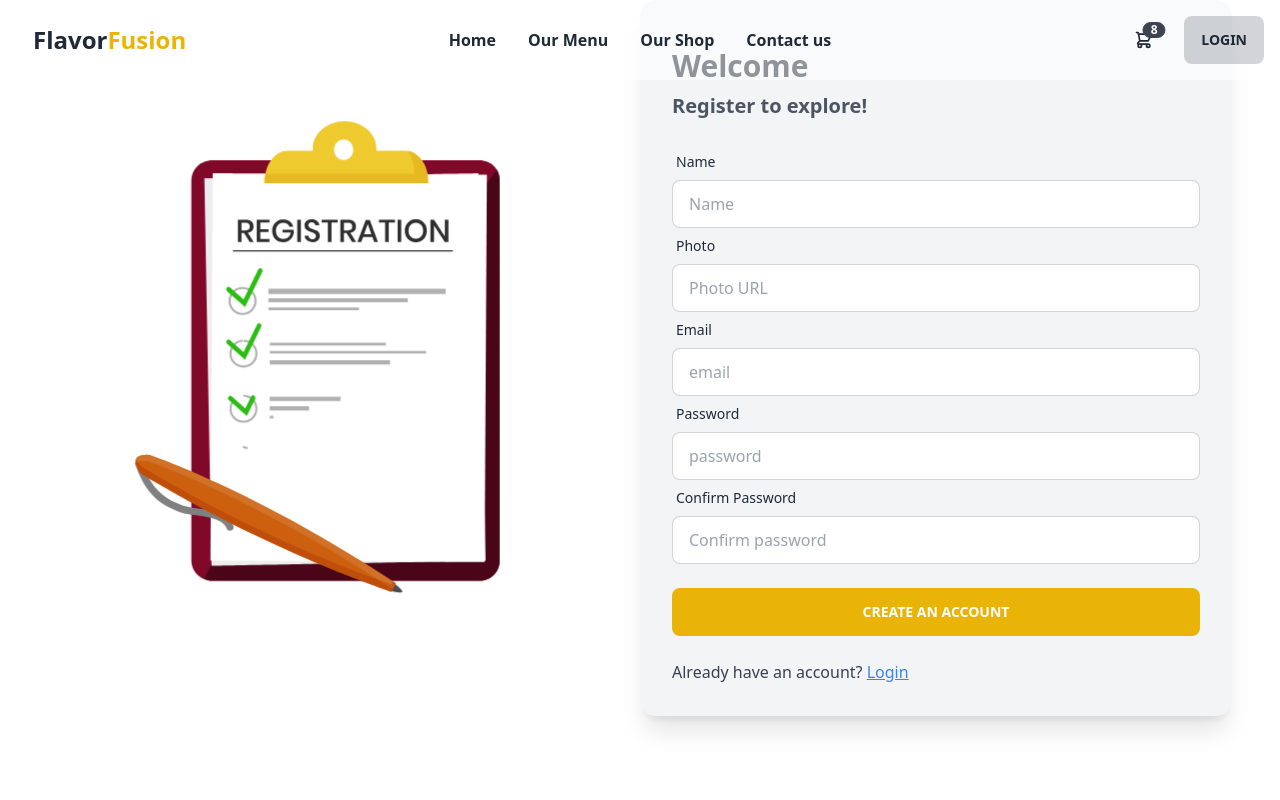
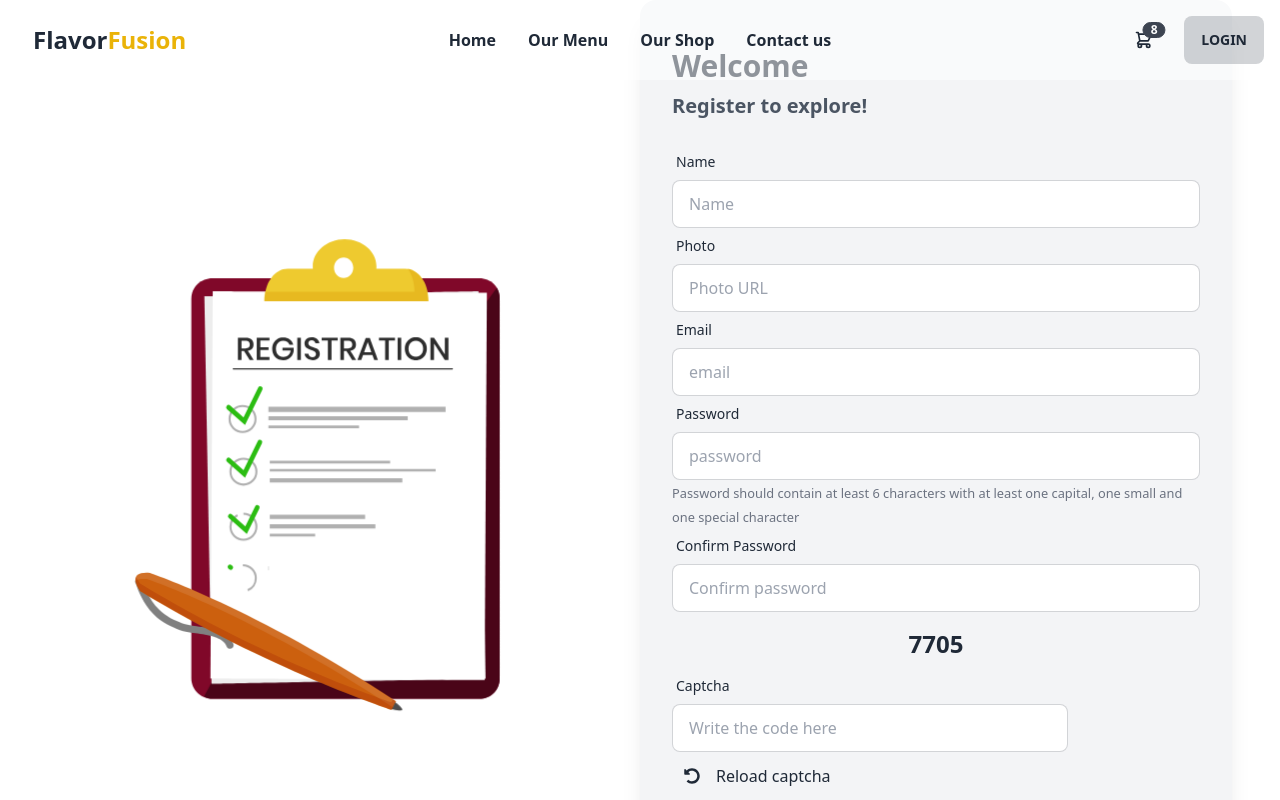
Before and after one commit to asifhossain3131/flavor-furious-client, a React (Vite) app: page /register in a window 1280 px wide. Shown: the top 800 px of the page. Built offline with nearby package versions, Linux system fonts and the light colour scheme; no server answers.

Commit message:
user login and registraion done

```diff
--- a/package.json
+++ b/package.json
@@ -20,6 +20,7 @@
     "react": "^18.2.0",
     "react-dom": "^18.2.0",
     "react-hook-form": "^7.44.1",
+    "react-hot-toast": "^2.4.1",
     "react-icons": "^4.8.0",
     "react-responsive-carousel": "^3.2.23",
     "react-router-dom": "^6.11.2",
--- a/src/components/MenuCard.jsx
+++ b/src/components/MenuCard.jsx
@@ -1,6 +1,7 @@
 import { Rating } from '@smastrom/react-rating';
 import React from 'react';
 import ButtonSecondery from './ButtonSecondery';
+import { Link } from 'react-router-dom';
 
 const MenuCard = ({categoryFood}) => {
     const{_id,category,details,image,isPopular,name,price,rating}=categoryFood
@@ -29,7 +30,8 @@ const MenuCard = ({categoryFood}) => {
     <p>{details}</p>
     <div className="card-actions flex items-center justify-between">
   <h1 className='text-yellow-700 font-semibold text-2xl'>${price}</h1>
-  <ButtonSecondery btnTitle='see details'></ButtonSecondery>
+  <Link to={`singlefood/${_id}`}><ButtonSecondery btnTitle='see details'></ButtonSecondery>
+</Link>
     </div>
   </div>
   </div>
--- a/src/main.jsx
+++ b/src/main.jsx
@@ -5,10 +5,12 @@ import './index.css'
 import { RouterProvider } from 'react-router-dom'
 import router from './routers/Routes.jsx'
 import AuthProvider from './providers/AuthProvider.jsx'
+import { Toaster } from 'react-hot-toast'
 
 ReactDOM.createRoot(document.getElementById('root')).render(
   <React.StrictMode>
  <AuthProvider>
+ <Toaster />
  <RouterProvider router={router}></RouterProvider>
  </AuthProvider>
   </React.StrictMode>,
--- a/src/pages/public/menus/left navbar/LeftNavBar.jsx
+++ b/src/pages/public/menus/left navbar/LeftNavBar.jsx
@@ -3,16 +3,20 @@ import { Link, useLocation } from "react-router-dom";
 
 const LeftNavBar = () => {
     const[categories,setCategories]=useState([])
+    const location=useLocation()
+
     useEffect(()=>{
         fetch('http://localhost:5000/categories')
         .then(res=>res.json())
         .then(data=>setCategories(data))
     },[])
 
-    const location=useLocation()
+
 
   return (
     <>
+ {
+  location.pathname.includes('singlefood') ||
   <div className="card  border shadow-xl">
   <h2 className="lg:text-2xl font-semibold text-center p-2">Categories</h2>
     <ul className="menu p-4 my-2 w-11/12  divide-black divide-solid divide-y-2 mx-auto rounded-box">
@@ -32,6 +36,7 @@ categories.map(category=>
     </ul>
 
   </div>
+ }
     </>
   );
 };
--- /dev/null
+++ b/src/pages/public/menus/single food/SingleFood.jsx
@@ -0,0 +1,11 @@
+import React from 'react';
+
+const SingleFood = () => {
+    return (
+        <div>
+
+        </div>
+    );
+};
+
+export default SingleFood;
--- a/src/pages/public/user/Login.jsx
+++ b/src/pages/public/user/Login.jsx
@@ -3,7 +3,7 @@ import Lottie from "lottie-react";
 import login from '../../../../public/78126-secure-login.json'
 import { useForm } from "react-hook-form";
 import { AuthContext } from '../../../providers/AuthProvider';
-import { Link } from 'react-router-dom';
+import { Link, useLocation, useNavigate } from 'react-router-dom';
 
 const Login = () => {
     const{signIn}=useContext(AuthContext)
@@ -11,7 +11,9 @@ const Login = () => {
     const[show,setShow]=useState(false)
     const [error,setError]=useState('')
     const[success,setSuccess]=useState('')
-    const randomNumber=Math.floor(1000+Math.random(10)*9000)
+    const navigate=useNavigate()
+    const location=useLocation()
+    const target=location?.state?.from?.pathname|| '/'
 
     const handleLogin=data=>{
       setError('')
@@ -19,6 +21,7 @@ const Login = () => {
         signIn(data.email,data.password)
         .then(res=>{
           setSuccess('User created successfully')
+          navigate(target,{replace:true})
         })
         .catch(error=>{
           setError('Check your email or password')
@@ -64,7 +67,7 @@ const Login = () => {
           <input type="submit" value="Login" className='btn border-none bg-yellow-500 hover:bg-yellow-400 font-semibold'/>
         </div>
     </form>
-    <span className='text-gray-700 mt-4'>Don't have an account? <Link to='/register' className='text-blue-500 underline'>Create an account</Link></span>
+    <span className='text-gray-700 mt-4'>Don't have an account? <Link state={{from:target}} to='/register' className='text-blue-500 underline'>Create an account</Link></span>
       </div>
     </div>
         </div>
--- a/src/pages/public/user/Register.jsx
+++ b/src/pages/public/user/Register.jsx
@@ -3,7 +3,10 @@ import Lottie from "lottie-react";
 import { useForm } from "react-hook-form";
 import { AuthContext } from "../../../providers/AuthProvider";
 import registration from "../../../../public/112454-form-registration.json";
-import { Link } from "react-router-dom";
+import { Link, useLocation, useNavigate } from "react-router-dom";
+import { FaUndoAlt } from "react-icons/fa";
+import { toast } from "react-hot-toast";
+
 
 const Register = () => {
   const { createUser } = useContext(AuthContext);
@@ -15,10 +18,38 @@ const Register = () => {
   } = useForm();
   const [error, setError] = useState("");
   const [success, setSuccess] = useState("");
+  const[isDisabled,setDisabled]=useState(true)
+  const randomNumber=Math.floor(1000+Math.random(10)*9000)
+  const [captcha,setCaptcha]=useState(randomNumber)
+  const navigate=useNavigate()
+  const location=useLocation()
+ const target=location?.state?.from||'/shop'
 
   const handleRegister = (data) => {
-    console.log(data);
+    setError('')
+    setSuccess('')
+   const {name,email,photo,password,confirm}=data
+       if(password!==confirm){
+        return setError('passowrd not matched')
+       }
+       createUser(email,password)
+       .then(res=>{
+          toast.success('Registration has been successful')
+          navigate(target,{replace:true})
+       })
+       .catch(err=>{
+         setError('Something went wrong. Please try again!')
+       })
   };
+
+  const handleCaptcha=e=>{
+    if(e.target.value==captcha){
+      setDisabled(false)
+    }
+    else{
+      setDisabled(true)
+    }
+  }
 
   return (
     <div className="mx-12 flex flex-col lg:flex-row items-center justify-center">
@@ -71,12 +102,11 @@ const Register = () => {
                 required
               />
             </div>
-            <div className="form-control">
+            <div className="form-control" >
               <label className="label">
                 <span className="label-text">Password</span>
               </label>
               <input
-                onChange={() => handlePassCheck(e)}
                 type="password"
                 placeholder="password"
                 {...register("password", {
@@ -87,6 +117,7 @@ const Register = () => {
                 })}
                 className="input input-bordered"
               />
+              <span className="text-gray-500"><small>Password should contain at least 6 characters with at least one capital, one small and one special character</small></span>
               {errors.password?.type === "required" && (
                 <p className="text-red-600">Password is required</p>
               )}
@@ -117,10 +148,25 @@ const Register = () => {
                 required
               />
             </div>
+             <p className="text-center mt-4 mb-2 text-2xl font-bold">{captcha}</p>
+             <div className="form-control w-9/12">
+              <label className="label">
+                <span className="label-text">Captcha</span>
+              </label>
+              <input
+              onChange={handleCaptcha}
+                type="number"
+                placeholder="Write the code here"
+
+                className="input input-bordered"
+                required
+              /> <span onClick={()=>setCaptcha(randomNumber)} className="m-3 flex cursor-pointer gap-4 items-center"> <FaUndoAlt></FaUndoAlt> Reload captcha</span>
+            </div>
             <span className="text-red-500">{error}</span>
             <span className="text-green-500">{success}</span>
             <div className="form-control mt-6">
               <input
+              disabled={isDisabled}
                 type="submit"
                 value="Create an account"
                 className="btn border-none bg-yellow-500 hover:bg-yellow-400 font-semibold"
--- /dev/null
+++ b/src/routers/PrivateRoute.jsx
@@ -0,0 +1,19 @@
+import React, { useContext } from 'react';
+import { AuthContext } from '../providers/AuthProvider';
+import { Navigate, useLocation } from 'react-router-dom';
+
+const PrivateRoute = ({children}) => {
+    const{user,loading}=useContext(AuthContext)
+    const location=useLocation()
+
+    if(loading){
+        return <div>Loading....</div>
+    }
+
+    if(user){
+        return children
+    }
+    return <Navigate to='/login' state={{from:location}} replace></Navigate>
+};
+
+export default PrivateRoute;
--- a/src/routers/Routes.jsx
+++ b/src/routers/Routes.jsx
@@ -9,6 +9,8 @@ import Menus from "../pages/public/menus/menus/Menus";
 import CategoryWiseMenu from "../pages/public/menus/category wise menu/CategoryWiseMenu";
 import Login from "../pages/public/user/Login";
 import Register from "../pages/public/user/Register";
+import SingleFood from "../pages/public/menus/single food/SingleFood";
+import PrivateRoute from "./PrivateRoute";
 
   const router=createBrowserRouter([
     {
@@ -42,6 +44,10 @@ import Register from "../pages/public/user/Register";
         {
           path:'shop/categoryFood/:name',
           element:<CategoryWiseMenu></CategoryWiseMenu>
+        },
+        {
+          path:'singlefood/:id',
+          element:<PrivateRoute><SingleFood></SingleFood></PrivateRoute>
         }
       ]
     }
```
Also changed, not shown: 1 other file (tests, documents, lock files or other folders). Lines whose indentation alone changed are shown as unchanged.
